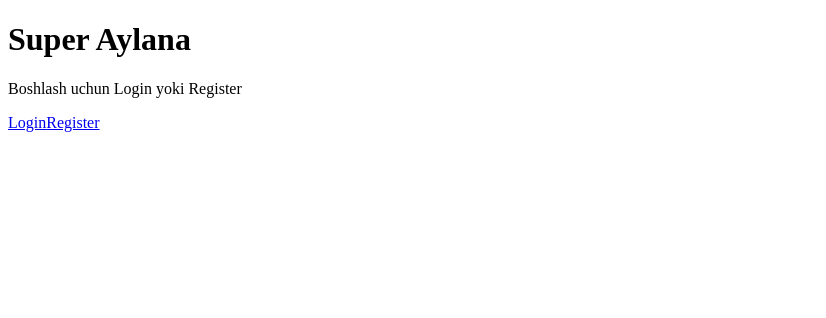
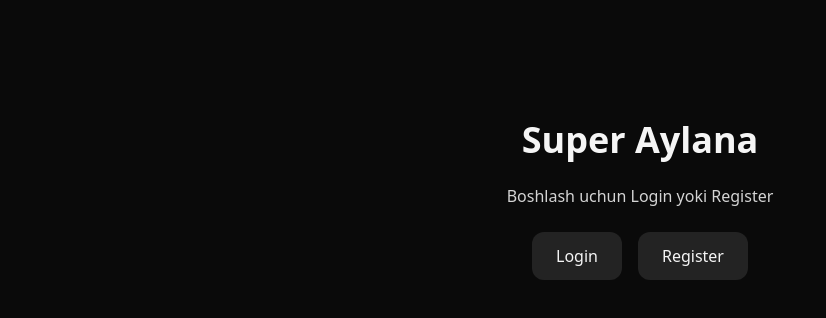
Before and after one commit to gtursunxujayev-art/Super-aylana, a Next.js app: page / in a window 1280 px wide. Shown: the top 318 px of the page, without its empty margins (0-826 px from the left). Built offline with nearby package versions, Linux system fonts and the light colour scheme.

Commit message:
Update layout.tsx

```diff
--- a/app/layout.tsx
+++ b/app/layout.tsx
@@ -1,10 +1,12 @@
+import "./globals.css";
+
 export const metadata = { title: "Super Aylana" };
 
 export default function RootLayout({ children }: { children: React.ReactNode }) {
   return (
     <html lang="en">
-      <body className="min-h-screen bg-neutral-950 text-neutral-100">
-        <div className="max-w-4xl mx-auto p-6">{children}</div>
+      <body className="min-h-screen bg-neutral-950 text-neutral-100 flex justify-center">
+        <main className="max-w-4xl w-full p-6">{children}</main>
       </body>
     </html>
   );
```
